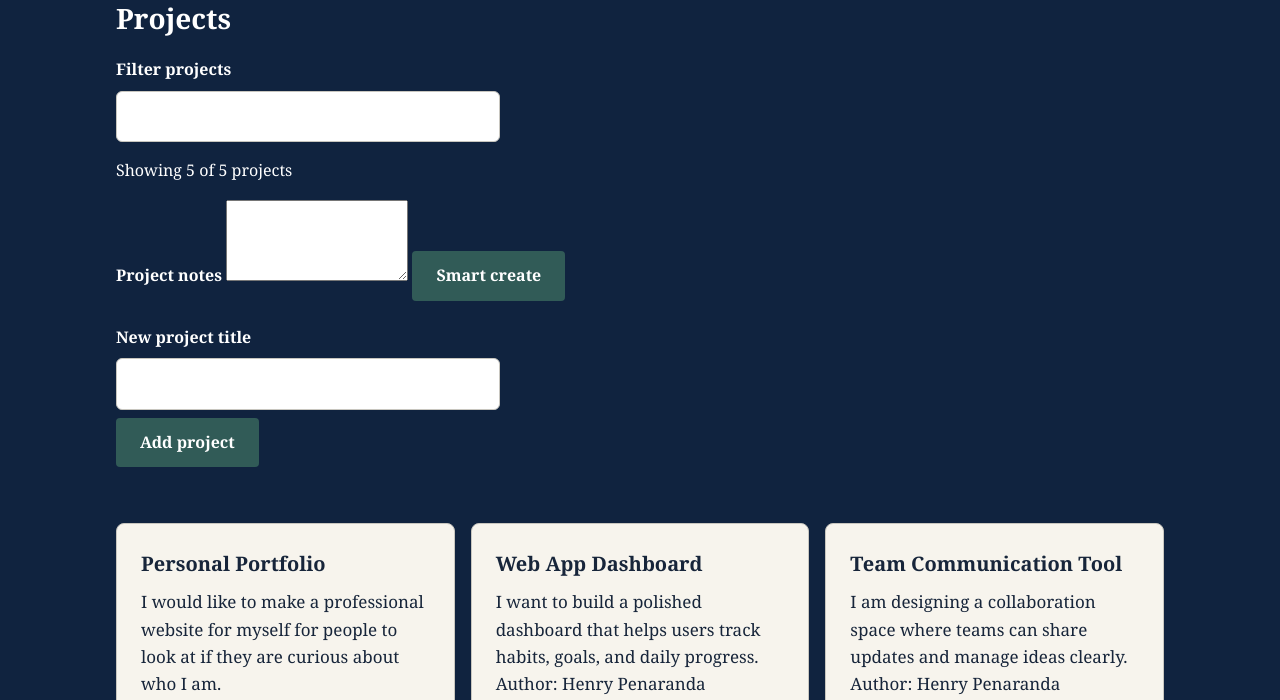
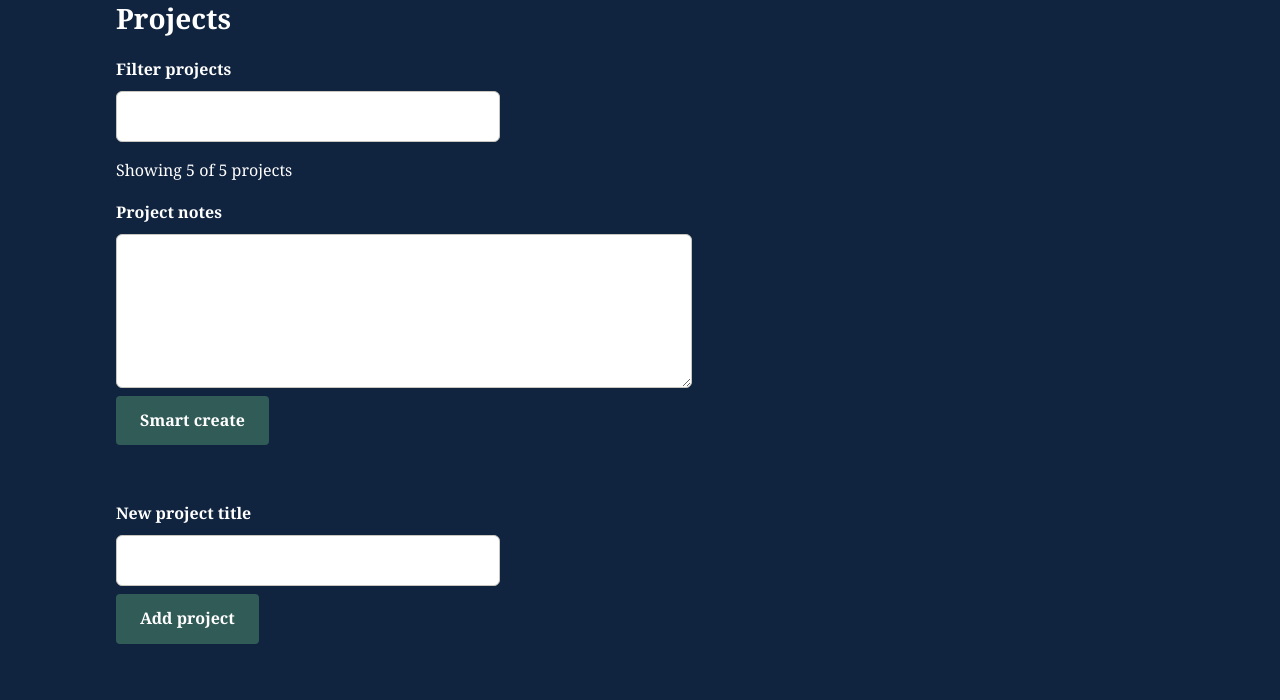
Before and after one commit to hpenaran/ssw215-hpenaran, a Flask app: page / in a window 1280 px wide. Shown: the part 453-1153 px from the top of the page. Run offline with Flask 3, Linux system fonts and the light colour scheme.

Commit message:
feat: smart create from pasted notes

```diff
--- a/labs/lab9/static/style.css
+++ b/labs/lab9/static/style.css
@@ -187,6 +187,23 @@ img {
   margin-bottom: 1.5rem;
 }
 
+.smart-create {
+  display: flex;
+  flex-direction: column;
+  align-items: flex-start;
+  gap: 0.5rem;
+  margin-bottom: 1.5rem;
+}
+
+.smart-notes {
+  width: min(100%, 36rem);
+  min-height: 8rem;
+  padding: 0.75rem 1rem;
+  border: 0.0625rem solid var(--border);
+  border-radius: 0.375rem;
+  font: inherit;
+}
+
 .create-project-status {
   min-height: 1.5rem;
   margin: 0;
```
Also changed, not shown: labs/lab9/static/app.js (+46 -2 lines).
